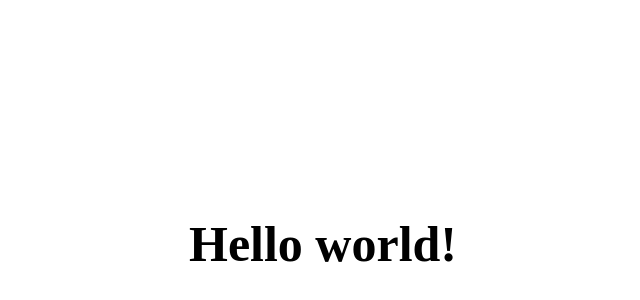
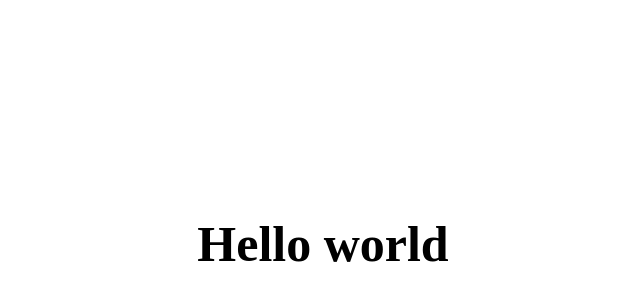
Before and after one commit to KoTTi97/github-actions-test, a Next.js app in the folder app/: page / in a window 1280 px wide. Shown: the part 164-464 px from the top of the page, without its empty margins (317-957 px from the left). Built offline with nearby package versions, Linux system fonts and the light colour scheme.

Commit message:
test rollback

```diff
--- a/app/src/pages/index.tsx
+++ b/app/src/pages/index.tsx
@@ -10,7 +10,7 @@ const Home: FunctionComponent = () => (
       justifyContent: "center",
       width: "100%",
     }}>
-    <h1 style={{ fontSize: 50 }}>Hello world!</h1>
+    <h1 style={{ fontSize: 50 }}>Hello world</h1>
   </div>
 );
 export default Home;
```
